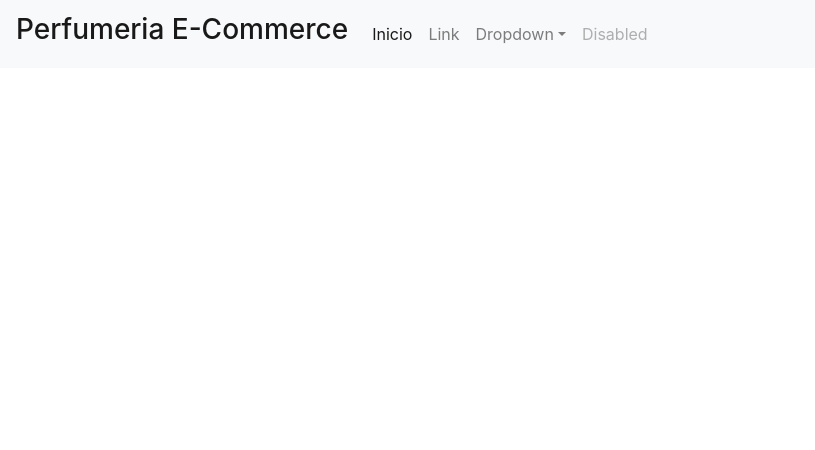
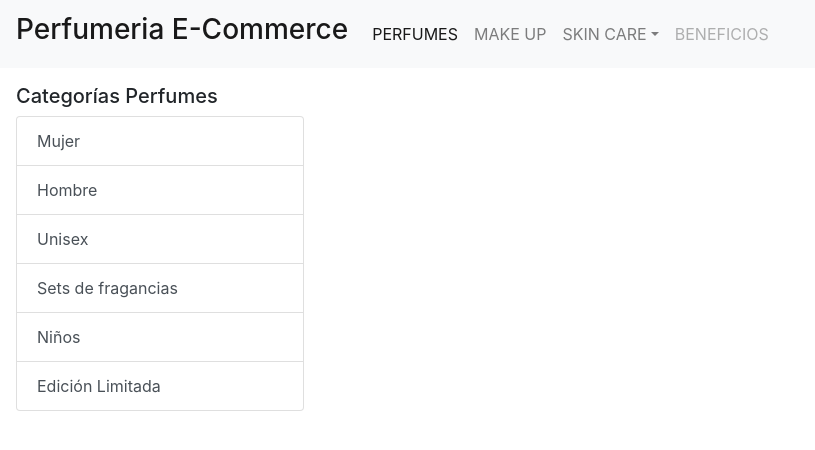
Before and after one commit to luchoALV29/perfumeria-ecommerce, a React (Create React App) app: page / in a window 1280 px wide. Shown: the top 450 px of the page, without its empty margins (0-815 px from the left). Built offline with nearby package versions, Linux system fonts and the light colour scheme.

Commit message:
Added list component

```diff
--- a/src/App.js
+++ b/src/App.js
@@ -1,25 +1,17 @@
 import logo from './logo.svg';
 import './App.css';
 import Navbar from './components/Navbar';
+import List from './components/List'
 
 function App() {
+
+  const Categorias = ['Mujer', 'Hombre', 'Unisex', 'Sets de fragancias', 'Niños', 'Edición Limitada'];
+
   return (
     <div className="App">
       <header className="App-header">
-
-        {/* <img src={logo} className="App-logo" alt="logo" />
-        <p>
-          Edit <code>src/App.js</code> and save to reload.
-        </p>
-        <a
-          className="App-link"
-          href="https://reactjs.org"
-          target="_blank"
-          rel="noopener noreferrer"
-        >
-          Learn React
-        </a> */}
         <Navbar />
+        <List categorias={Categorias}/>
       </header>
     </div>
   );
--- /dev/null
+++ b/src/components/List/List.jsx
@@ -0,0 +1,22 @@
+import PropTypes from 'prop-types'
+
+const List = ({categorias}) => {
+    return (
+        <div class="w-25 p-3">
+            <h5>Categorías Perfumes</h5>
+            <ul class="list-group">
+                {
+                    categorias.map((categoria) => {
+                        return <button type="button" class="list-group-item list-group-item-action">{categoria}</button>
+                    })
+                }
+            </ul>
+        </div>
+    )
+}
+
+List.proptype = {
+    categorias: PropTypes.array.isRequired
+}
+
+export default List
--- /dev/null
+++ b/src/components/List/index.js
@@ -0,0 +1,2 @@
+import List from "./List"
+export default List;
--- a/src/components/Navbar/Navbar.jsx
+++ b/src/components/Navbar/Navbar.jsx
@@ -9,24 +9,25 @@ const Navbar = () => {
             <div class="collapse navbar-collapse" id="navbarSupportedContent">
                 <ul class="navbar-nav mr-auto">
                     <li class="nav-item active">
-                        <a class="nav-link" href="#">Inicio <span class="sr-only">(current)</span></a>
+                        <a class="nav-link" href="#">PERFUMES <span class="sr-only">(current)</span></a>
                     </li>
                     <li class="nav-item">
-                        <a class="nav-link" href="#">Link</a>
+                        <a class="nav-link" href="#">MAKE UP</a>
                     </li>
                     <li class="nav-item dropdown">
                         <a class="nav-link dropdown-toggle" href="#" id="navbarDropdown" role="button" data-toggle="dropdown" aria-haspopup="true" aria-expanded="false">
-                            Dropdown
+                            SKIN CARE
                         </a>
                         <div class="dropdown-menu" aria-labelledby="navbarDropdown">
-                            <a class="dropdown-item" href="#">Action</a>
-                            <a class="dropdown-item" href="#">Another action</a>
+                            <a class="dropdown-item" href="#">FACIAL</a>
+                            <a class="dropdown-item" href="#">CORPORAL</a>
+                            <a class="dropdown-item" href="#">SOLARES</a>
                             <div class="dropdown-divider"></div>
-                            <a class="dropdown-item" href="#">Something else here</a>
+                            <a class="dropdown-item" href="#">Ver más</a>
                         </div>
                     </li>
                     <li class="nav-item">
-                        <a class="nav-link disabled" href="#" tabindex="-1" aria-disabled="true">Disabled</a>
+                        <a class="nav-link disabled" href="#" tabindex="-1" aria-disabled="true">BENEFICIOS</a>
                     </li>
                 </ul>
             </div>
```
Also changed, not shown: 1 other file (tests, documents, lock files or other folders).
